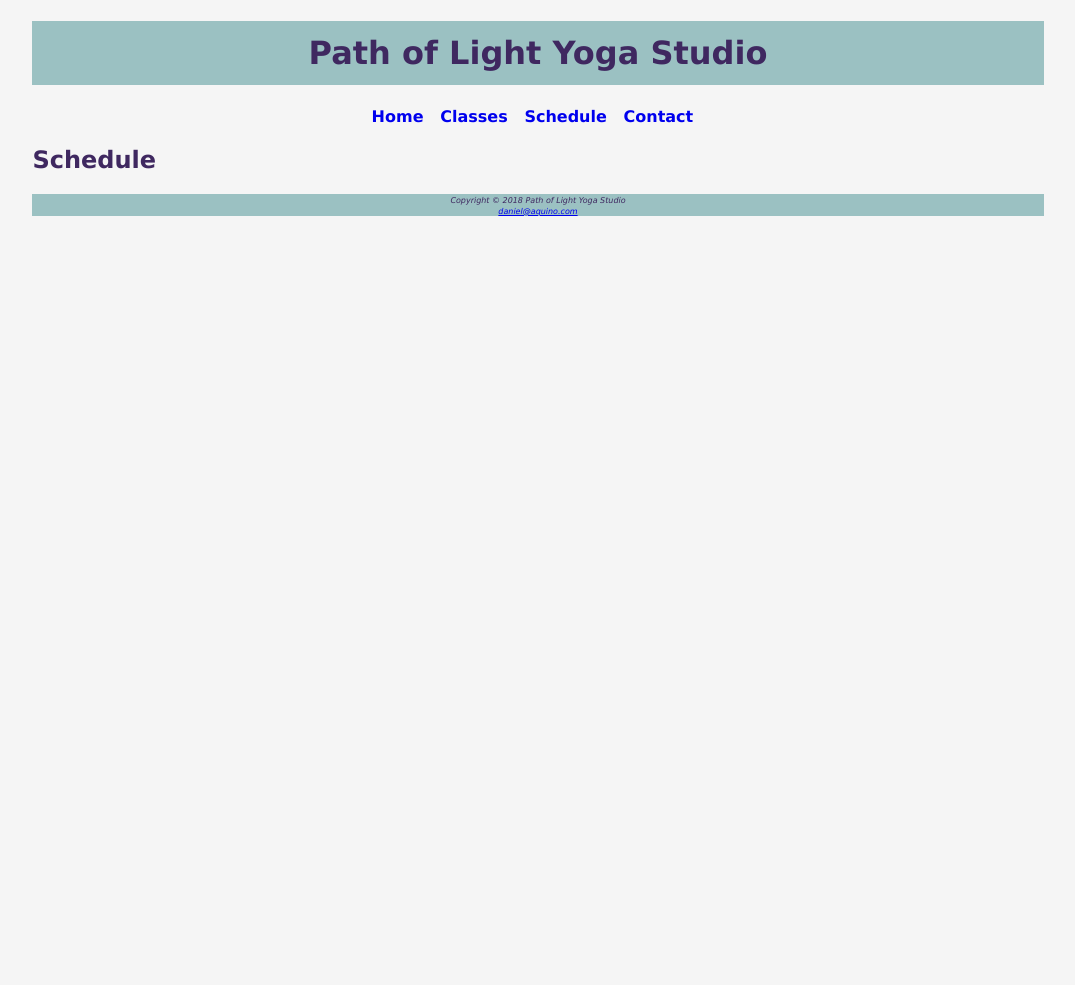
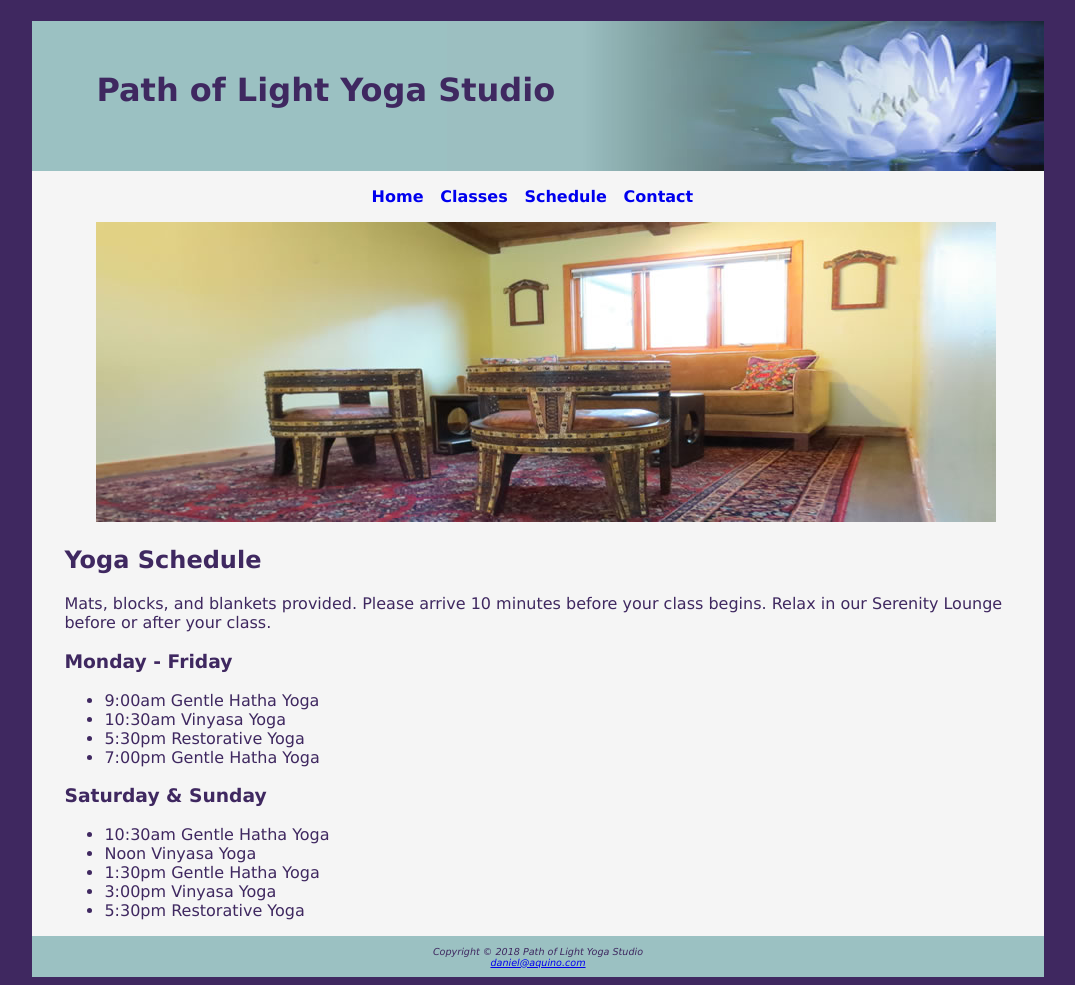
Before and after one commit to aquino-d/Path-of-Light-Yoga-Studio, a plain HTML site: page schedule.html in a window 1280 px wide. Shown: the whole page, without its empty margins (102-1177 px from the left). Before the commit the page ends 800 px from the top, so only its background shows below. Drawn offline with Linux system fonts and the light colour scheme.

Commit message:
completes yoga4

```diff
--- a/schedule.html
+++ b/schedule.html
@@ -4,7 +4,7 @@
 <head>
     <meta charset="utf-8">
 
-    <title>Path of Light Yoga Studio</title>
+    <title>Path of Light Yoga Studio  :: Schedule</title>
     <meta name="description" content="Path of Light Yoga Studio">
 
     <!-- Yoga.css Stylesheet   -->
@@ -25,16 +25,35 @@
         </nav>
 
         <main>
-            <h2>Schedule</h2>
+            <div id="hero"><img src="img/yogalounge.jpg" alt="Yoga mat." height="300px" width="900px"></div>
+            <h2>Yoga Schedule</h2>
+
+            <p>Mats, blocks, and blankets provided. Please arrive 10 minutes before your class begins. Relax in our Serenity Lounge before or after your class.</p>
+
+            <h3>Monday - Friday</h3>
+            <ul>
+                <li>9:00am Gentle Hatha Yoga</li>
+                <li>10:30am	Vinyasa Yoga</li>
+                <li>5:30pm Restorative Yoga</li>
+                <li>7:00pm Gentle Hatha Yoga</li>
+            </ul>
+
+            <h3>Saturday &amp; Sunday</h3>
+            <ul>
+                <li>10:30am Gentle Hatha Yoga</li>
+                <li>Noon Vinyasa Yoga</li>
+                <li>1:30pm Gentle Hatha Yoga</li>
+                <li>3:00pm Vinyasa Yoga</li>
+                <li>5:30pm Restorative Yoga</li>
+            </ul>
+
+
+
         </main>
 
         <footer>
-            <small>
-                <i>
-                    Copyright &copy; 2018 Path of Light Yoga Studio<br>
-                    <a href="mailtodanielaquino.com">daniel@aquino.com</a>
-                </i>
-            </small>
+            Copyright &copy; 2018 Path of Light Yoga Studio<br>
+            <a href="mailtodanielaquino.com">daniel@aquino.com</a>
         </footer>
     </div> <!-- End #wrapper div -->
 </body>
--- a/yogacss/yoga.css
+++ b/yogacss/yoga.css
@@ -1,31 +1,54 @@
 body {
-    background-color: #f5f5f5;
+    background-color: #3F2860;
     color: #3F2860;
     font-family: Verdana, Arial, sans-serif;
 }
 
 #wrapper {
     width: 80%;
+    min-width: 1000px;
+    max-width: 1280px;
     margin-right: auto;
     margin-left: auto;
+    background-color: #f5f5f5;
+
 }
 
 header {
     background-color: #9BC1C2;
-    text-align: center;
+    background-image:url(../img/lilyheader.jpg);
+    background-repeat: no-repeat;
+    background-position: right;
+    height: 150px;
 }
 
 h1 {
-    line-height: 200%;
+    padding-top: 50px;
+    padding-left: 2em;
 }
 
 nav {
     text-align: center;
     font-weight: bold;
+    padding: 1em;
 }
 
 nav a {
     text-decoration: none;
+}
+
+main {
+    padding-right: 2em;
+    padding-left: 2em;
+}
+
+img {
+    padding-right: 2em;
+    padding-left: 2em;
+}
+
+#hero {
+    text-align: center;
 }
 
 .studio {
@@ -37,4 +60,5 @@ footer {
     font-size: .60em;
     font-style: italic;
     text-align: center;
+    padding: 1em;
 }
```
Also changed, not shown: classes.html (+4 -7 lines), contact.html (+3 -7 lines), index.html (+1 -0 lines).
